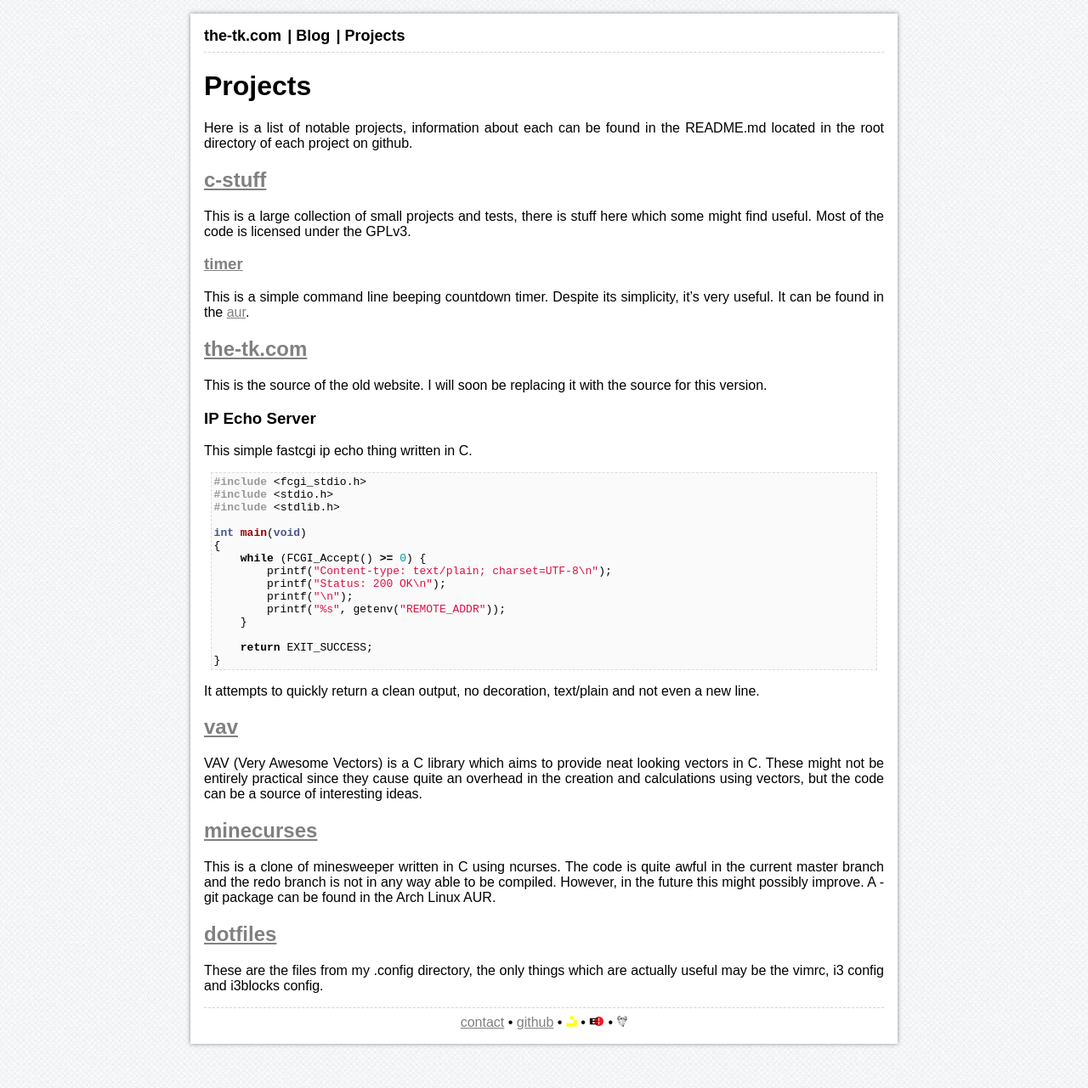
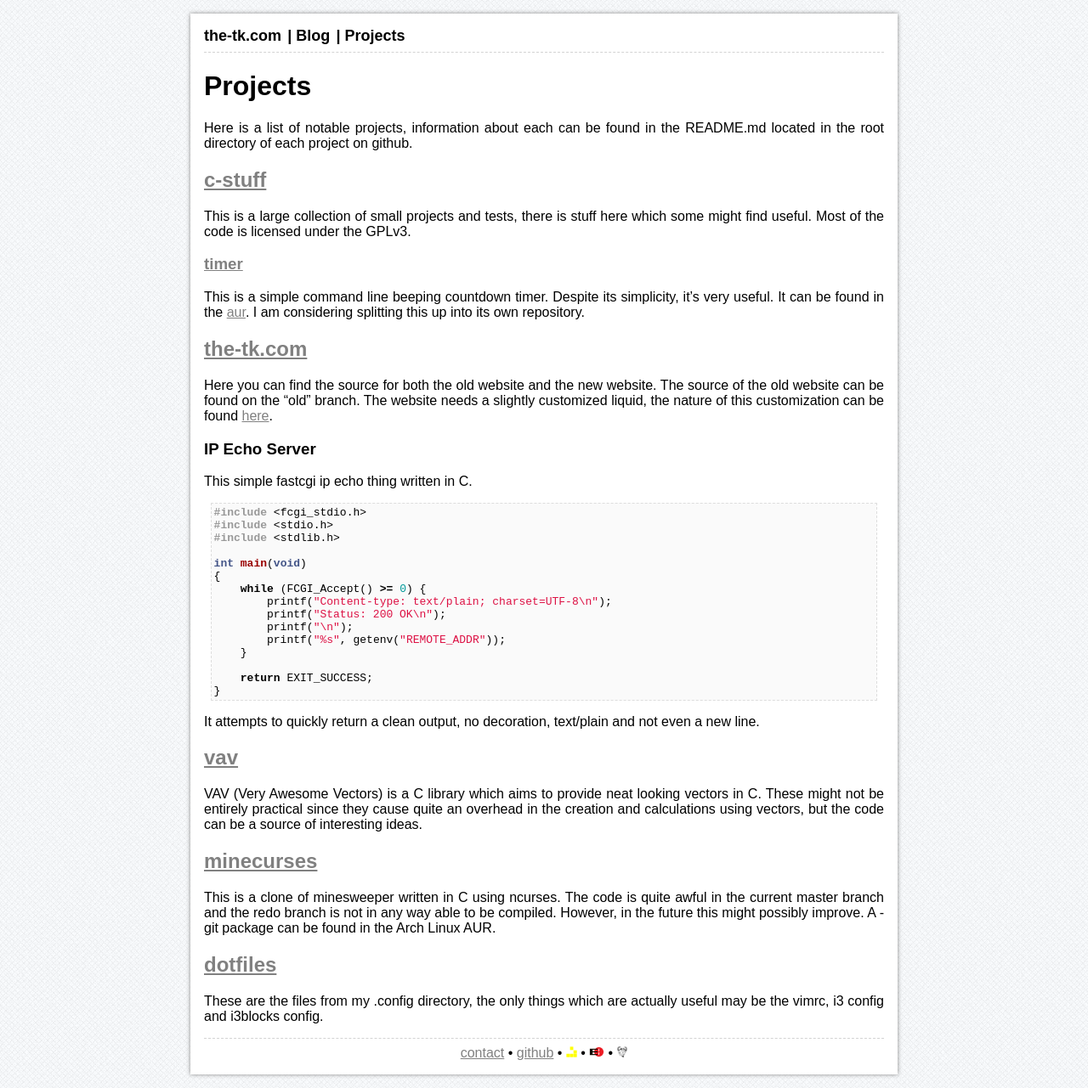
Before and after one commit to EliteTK/the-tk.com, a Jekyll site: the page built from projects.md, in a window 1280 px wide. Shown: the whole page at 85% size. Built offline with Jekyll 4.4.1, drawn with Linux system fonts in a browser that asks for light colours; before the commit the page ends 1245 px from its top, so only the background shows below that.

Commit message:
projects.md: Updated

```diff
--- a/projects.md
+++ b/projects.md
@@ -2,24 +2,24 @@
 layout: default
 title: Projects
 ---
-Projects
-========
+# Projects
 Here is a list of notable projects, information about each can be found in the
 README.md located in the root directory of each project on github.
 
-[c-stuff][c-stuff]
----------
+## [c-stuff][c-stuff]
 This is a large collection of small projects and tests, there is stuff here
 which some might find useful. Most of the code is licensed under the GPLv3.
 
 ### [timer][timer]
 This is a simple command line beeping countdown timer. Despite its simplicity,
-it's very useful. It can be found in the [aur][timer-aur].
+it's very useful. It can be found in the [aur][timer-aur]. I am considering
+splitting this up into its own repository.
 
-[the-tk.com][the-tk]
-------------
-This is the source of the old website. I will soon be replacing it with the
-source for this version.
+## [the-tk.com][the-tk]
+Here you can find the source for both the old website and the new website. The
+source of the old website can be found on the "old" branch. The website needs a
+slightly customized liquid, the nature of this customization can be found
+[here][liquid-patch].
 
 ### IP Echo Server
 This simple fastcgi ip echo thing written in C.
@@ -45,31 +45,29 @@
 It attempts to quickly return a clean output, no decoration, text/plain and not
 even a new line.
 
-[vav][vav]
------
+## [vav][vav]
 VAV (Very Awesome Vectors) is a C library which aims to provide neat looking
 vectors in C. These might not be entirely practical since they cause quite an
 overhead in the creation and calculations using vectors, but the code can be a
 source of interesting ideas.
 
 
-[minecurses][minecurses]
-------------
+## [minecurses][minecurses]
 This is a clone of minesweeper written in C using ncurses. The code is quite
 awful in the current master branch and the redo branch is not in any way able
 to be compiled. However, in the future this might possibly improve. A -git
 package can be found in the Arch Linux AUR.
 
 
-[dotfiles][dotfiles]
-----------
+## [dotfiles][dotfiles]
 These are the files from my .config directory, the only things which are
 actually useful may be the vimrc, i3 config and i3blocks config.
 
-[c-stuff]:    https://github.com/EliteTK/c-stuff "EliteTK/c-stuff · GitHub"
-[timer]:      https://github.com/EliteTK/c-stuff/blob/master/timer.c "c-stuff/timer at master · EliteTK/c-stuff"
-[timer-aur]:  https://aur4.archlinux.org/packages/timer-git/ "timer-git"
-[the-tk]:     https://github.com/EliteTK/the-tk.com/ "EliteTK/the-tk.com · GitHub"
-[vav]:        https://github.com/EliteTK/vav/ "EliteTK/vav · GitHub"
-[minecurses]: https://github.com/EliteTK/minecurses/ "EliteTK/minecurses · GitHub"
-[dotfiles]:   http://github.com/EliteTK/dotfiles/ "EliteTK/dotfiles · GitHub"
+[c-stuff]:     https://github.com/EliteTK/c-stuff "EliteTK/c-stuff · GitHub"
+[timer]:       https://github.com/EliteTK/c-stuff/blob/master/timer.c "c-stuff/timer at master · EliteTK/c-stuff"
+[timer-aur]:   https://aur4.archlinux.org/packages/timer-git/ "timer-git"
+[the-tk]:      https://github.com/EliteTK/the-tk.com/ "EliteTK/the-tk.com · GitHub"
+[liquid-patch]:https://github.com/EliteTK/liquid/tree/replace_newlines "EliteTK/liquid at replace_newlines"
+[vav]:         https://github.com/EliteTK/vav/ "EliteTK/vav · GitHub"
+[minecurses]:  https://github.com/EliteTK/minecurses/ "EliteTK/minecurses · GitHub"
+[dotfiles]:    http://github.com/EliteTK/dotfiles/ "EliteTK/dotfiles · GitHub"
```
